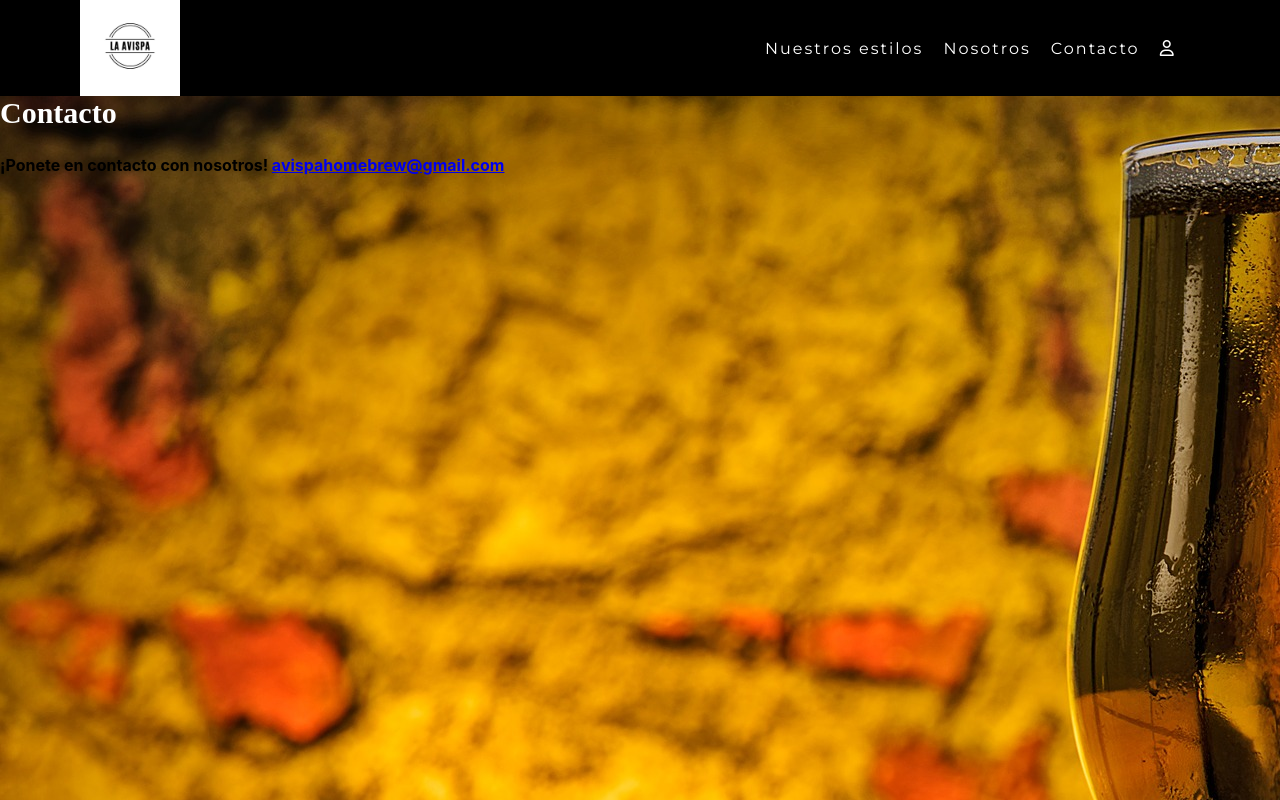
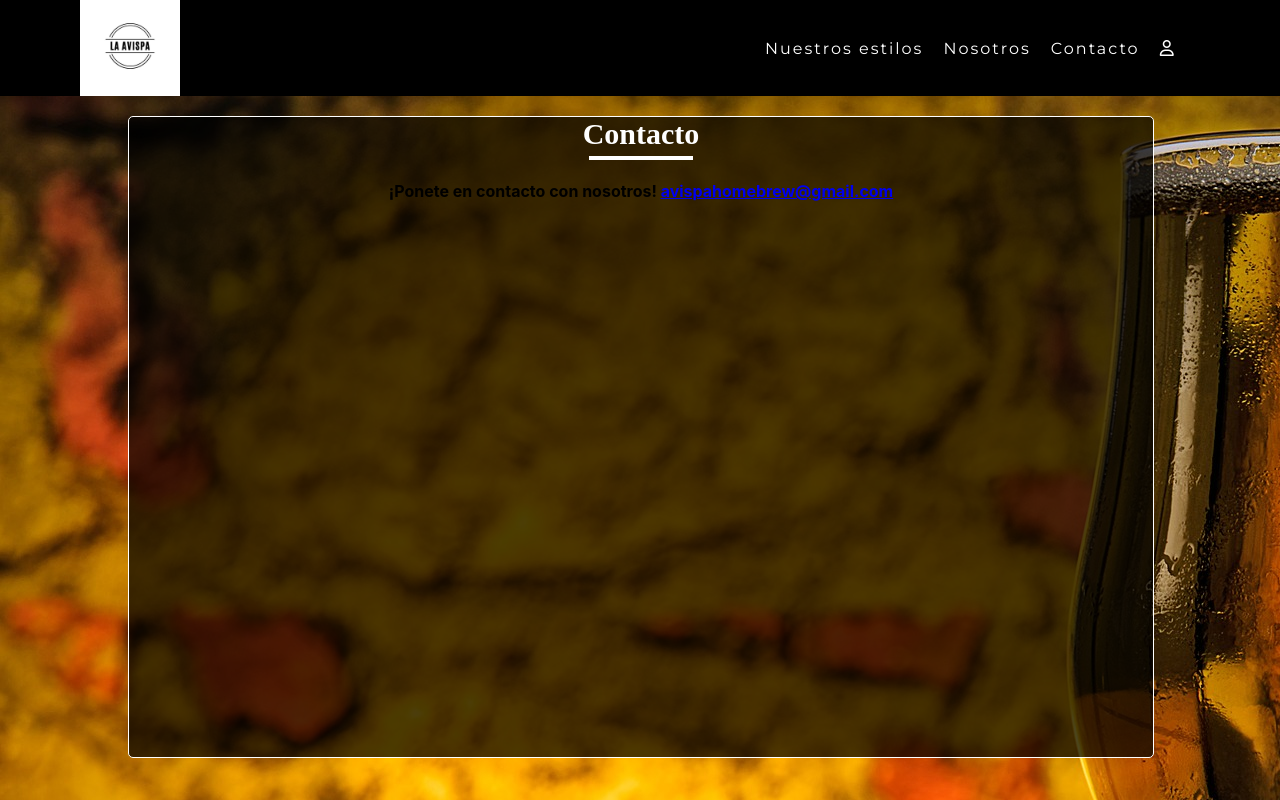
Before and after one commit to Pablito-1988/avispa_beer, a React (Create React App) app in the folder my-app/: page /contacto in a window 1280 px wide. Shown: the top 800 px of the page. Built offline with nearby package versions, Linux system fonts and the light colour scheme; a web font is replaced by a local one.

Commit message:
underline with animation

```diff
--- a/my-app/src/components/main/Contacto/Contacto.js
+++ b/my-app/src/components/main/Contacto/Contacto.js
@@ -3,9 +3,10 @@ import './contacto.css'
 
 function Contacto (){
     return(
-        <div className='container'>
+        <div className='contactContainer'>
             <div className='wrapper'>
                 <h2>Contacto</h2>
+                <div className='underline'></div>
                 <h4>¡Ponete en contacto con nosotros!  <a href="mailto:avispahomebrew@gmail.com">avispahomebrew@gmail.com</a></h4>
 
 
--- a/my-app/src/components/main/Contacto/contacto.css
+++ b/my-app/src/components/main/Contacto/contacto.css
@@ -1,4 +1,4 @@
-.container{
+.contactContainer{
     background-image: url('./assets/background.jpg');
     display: flex;
     width: 100%;
@@ -10,4 +10,34 @@ h2{
     font-family: 'Holtwood One SC', serif;
     color: white;
     font-size: 30px;
+    margin-bottom: 5px;
+
 }
+.underline{
+    border: 2px solid white;
+    width: 100px;
+    text-align: center;
+    margin: 0 auto;
+    animation-duration: 3s;
+    animation-name: grow;
+    animation-iteration-count:1
+}
+@keyframes grow {
+    0%{width: 0px;}
+
+    100%{width: 100px;}
+}
+
+.wrapper{
+    width: 80%;
+    display: flex;
+    flex-direction: column;
+    align-items: center;
+    background-color: rgba(0, 0, 0, 0.7);
+    height: 80vh;
+    margin-left: 10%;
+    margin-top: 20px;
+    border: 1px solid white;
+    border-radius: 5px;
+
+}
```
